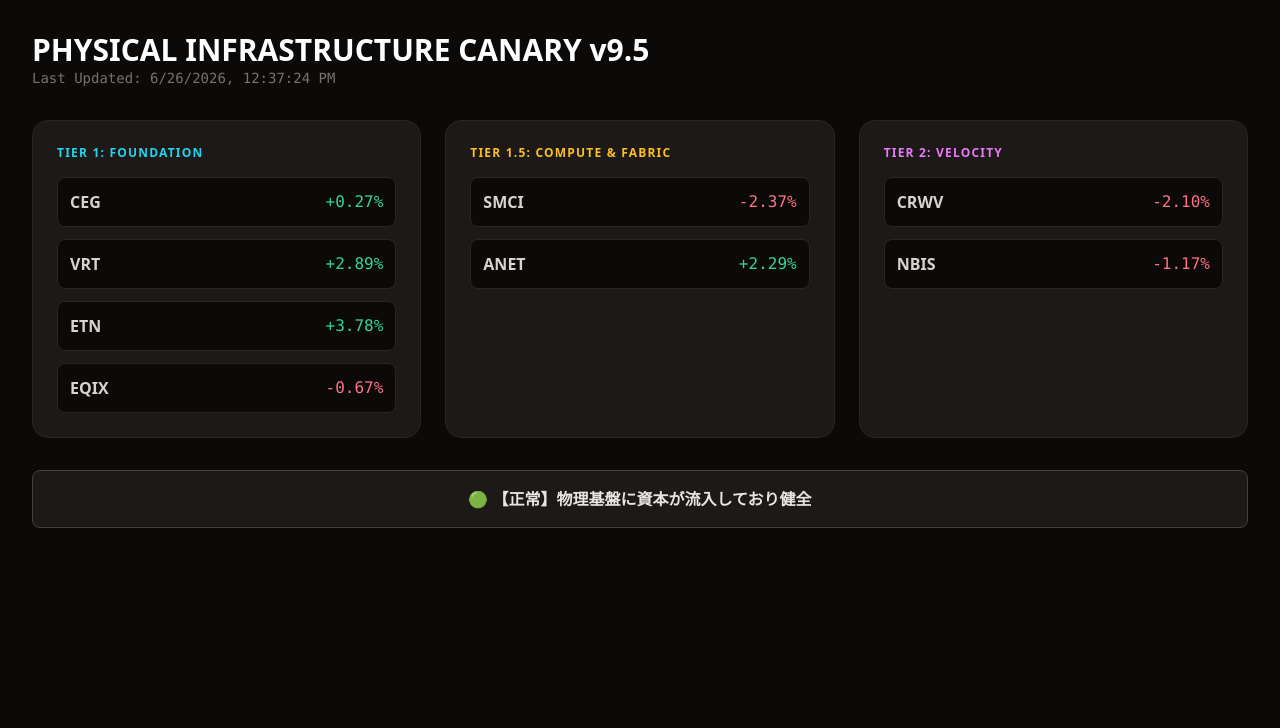
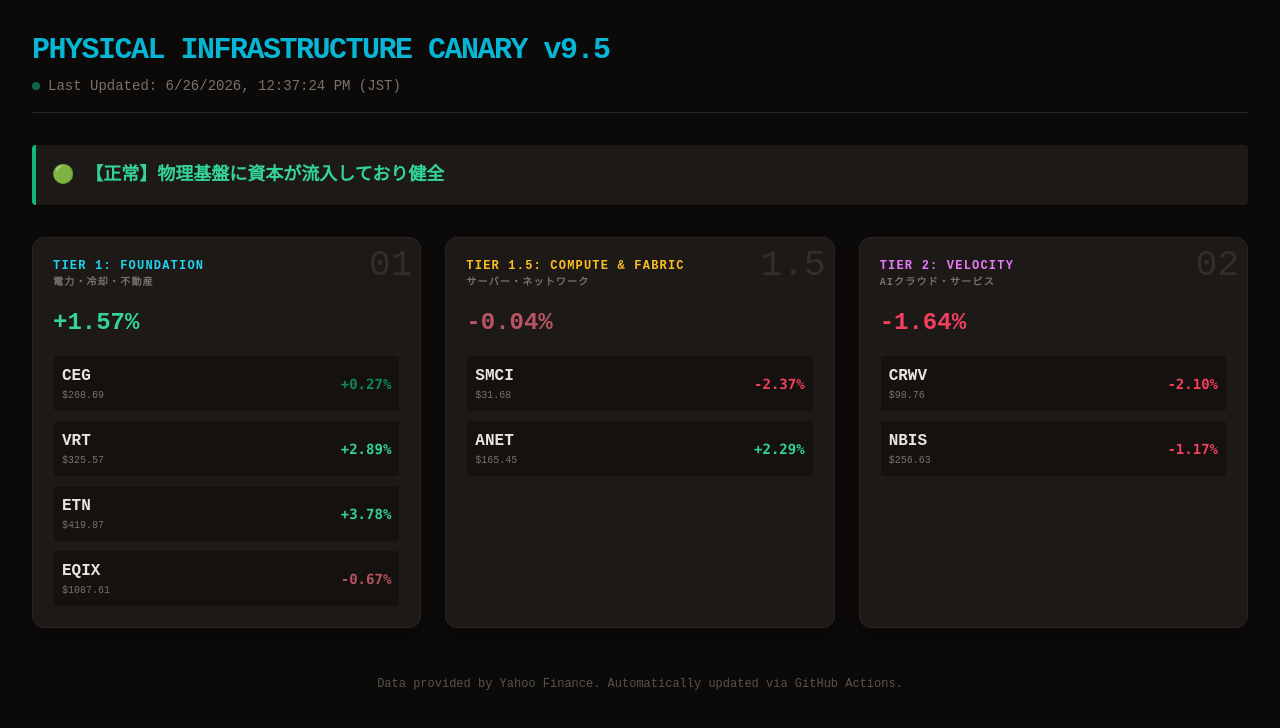
Before and after one commit to k1rpapa/aicollapse-canary-radar, a plain HTML site: page index.html in a window 1280 px wide. Drawn offline with nearby package versions, Linux system fonts and the light colour scheme.

Commit message:
Update index.html

```diff
--- a/index.html
+++ b/index.html
@@ -2,53 +2,107 @@
 <html lang="ja">
 <head>
     <meta charset="UTF-8">
-    <title>AI Infrastructure Canary Terminal v9.5</title>
+    <meta name="viewport" content="width=device-width, initial-scale=1.0">
+    <title>AI Infrastructure Canary Terminal</title>
     <script src="https://cdn.tailwindcss.com"></script>
+    <style>
+        body { font-family: 'Courier New', Courier, monospace; }
+        .blink { animation: blinker 1.5s linear infinite; }
+        @keyframes blinker { 50% { opacity: 0.3; } }
+    </style>
 </head>
-<body class="bg-stone-950 text-stone-200 p-8">
-    <header class="mb-8">
-        <h1 class="text-3xl font-black text-white">PHYSICAL INFRASTRUCTURE CANARY v9.5</h1>
-        <p id="timestamp" class="text-stone-500 font-mono text-sm">Waiting for data stream...</p>
+<body class="bg-stone-950 text-stone-200 p-4 md:p-8">
+    <header class="mb-8 border-b border-stone-800 pb-4">
+        <h1 class="text-2xl md:text-3xl font-black text-cyan-500 tracking-tighter">PHYSICAL INFRASTRUCTURE CANARY v9.5</h1>
+        <div class="flex items-center mt-2">
+            <div class="w-2 h-2 bg-emerald-500 rounded-full blink mr-2"></div>
+            <p id="timestamp" class="text-stone-500 text-xs md:text-sm">Connecting to orbital satellite...</p>
+        </div>
     </header>
 
+    <div id="status-display" class="mb-8 p-4 bg-stone-900 border-l-4 border-stone-600 rounded shadow-lg text-lg font-bold">
+        待機中: データの取得を開始します...
+    </div>
+
     <div class="grid grid-cols-1 md:grid-cols-3 gap-6" id="dashboard">
-        <div class="bg-stone-900 p-6 rounded-2xl border border-stone-800">
-            <h2 class="text-xs font-bold text-cyan-400 uppercase tracking-widest mb-4">Tier 1: Foundation</h2>
-            <div id="t1-list" class="space-y-3"></div>
+        <!-- Tier 1 -->
+        <div class="bg-stone-900 p-5 rounded-xl border border-stone-800 shadow-xl relative overflow-hidden">
+            <div class="absolute top-0 right-0 p-2 opacity-10"><span class="text-4xl">01</span></div>
+            <h2 class="text-xs font-bold text-cyan-400 uppercase tracking-widest mb-4">Tier 1: Foundation<br><span class="text-[10px] text-stone-500">電力・冷却・不動産</span></h2>
+            <div id="t1-avg" class="text-2xl font-black mb-4">-</div>
+            <div id="t1-list" class="space-y-2"></div>
         </div>
-        <div class="bg-stone-900 p-6 rounded-2xl border border-stone-800">
-            <h2 class="text-xs font-bold text-amber-400 uppercase tracking-widest mb-4">Tier 1.5: Compute & Fabric</h2>
-            <div id="t15-list" class="space-y-3"></div>
+
+        <!-- Tier 1.5 -->
+        <div class="bg-stone-900 p-5 rounded-xl border border-stone-800 shadow-xl relative overflow-hidden">
+            <div class="absolute top-0 right-0 p-2 opacity-10"><span class="text-4xl">1.5</span></div>
+            <h2 class="text-xs font-bold text-amber-400 uppercase tracking-widest mb-4">Tier 1.5: Compute & Fabric<br><span class="text-[10px] text-stone-500">サーバー・ネットワーク</span></h2>
+            <div id="t15-avg" class="text-2xl font-black mb-4">-</div>
+            <div id="t15-list" class="space-y-2"></div>
         </div>
-        <div class="bg-stone-900 p-6 rounded-2xl border border-stone-800">
-            <h2 class="text-xs font-bold text-fuchsia-400 uppercase tracking-widest mb-4">Tier 2: Velocity</h2>
-            <div id="t2-list" class="space-y-3"></div>
+
+        <!-- Tier 2 -->
+        <div class="bg-stone-900 p-5 rounded-xl border border-stone-800 shadow-xl relative overflow-hidden">
+            <div class="absolute top-0 right-0 p-2 opacity-10"><span class="text-4xl">02</span></div>
+            <h2 class="text-xs font-bold text-fuchsia-400 uppercase tracking-widest mb-4">Tier 2: Velocity<br><span class="text-[10px] text-stone-500">AIクラウド・サービス</span></h2>
+            <div id="t2-avg" class="text-2xl font-black mb-4">-</div>
+            <div id="t2-list" class="space-y-2"></div>
         </div>
     </div>
 
-    <div id="status-display" class="mt-8 p-4 bg-stone-900 border border-stone-700 rounded-lg text-center font-bold">
-        待機中: Pythonスクリプトでデータを生成してください
-    </div>
+    <footer class="mt-12 text-center text-stone-600 text-xs">
+        <p>Data provided by Yahoo Finance. Automatically updated via GitHub Actions.</p>
+    </footer>
 
     <script>
-        // ブラウザの制約を回避するため、データ取得ロジックを簡略化
+        function getColorClass(val) {
+            if (val > 1.0) return 'text-emerald-400';
+            if (val > 0) return 'text-emerald-500/70';
+            if (val < -1.0) return 'text-rose-500';
+            if (val < 0) return 'text-rose-400/70';
+            return 'text-stone-400';
+        }
+
         async function render() {
             try {
-                // セキュリティ制限回避のため、相対パスでのJSON取得を試行
-                const response = await fetch('./dashboard_data.json');
+                // キャッシュ回避のためにタイムスタンプを付与
+                const cacheBuster = new Date().getTime();
+                const response = await fetch(`./dashboard_data.json?t=${cacheBuster}`);
+
+                if (!response.ok) throw new Error('Data not found');
+
                 const data = await response.json();
 
-                document.getElementById('timestamp').innerText = `Last Updated: ${new Date(data.timestamp).toLocaleString()}`;
-                document.getElementById('status-display').innerText = data.status;
+                // タイムスタンプのフォーマット
+                const updateTime = new Date(data.timestamp);
+                document.getElementById('timestamp').innerText = `Last Updated: ${updateTime.toLocaleString()} (JST)`;
 
+                // ステータス表示の更新
+                const statusEl = document.getElementById('status-display');
+                statusEl.innerText = data.status;
+                // 色の調整
+                statusEl.className = 'mb-8 p-4 bg-stone-900 border-l-4 rounded shadow-lg text-lg font-bold ';
+                if(data.status.includes('🟢')) statusEl.classList.add('border-emerald-500', 'text-emerald-400');
+                else if(data.status.includes('🔴')) statusEl.classList.add('border-rose-500', 'text-rose-400', 'blink');
+                else if(data.status.includes('🟡') || data.status.includes('🟠')) statusEl.classList.add('border-amber-500', 'text-amber-400');
+                else statusEl.classList.add('border-stone-500', 'text-stone-300');
+
+                // 各Tierの更新
                 const configMapping = {
-                    'TIER_1': 't1-list',
-                    'TIER_1_5': 't15-list',
-                    'TIER_2': 't2-list'
+                    'TIER_1': { list: 't1-list', avg: 't1-avg' },
+                    'TIER_1_5': { list: 't15-list', avg: 't15-avg' },
+                    'TIER_2': { list: 't2-list', avg: 't2-avg' }
                 };
 
-                for (const [tierKey, containerId] of Object.entries(configMapping)) {
-                    const container = document.getElementById(containerId);
+                for (const [tierKey, ids] of Object.entries(configMapping)) {
+                    // 平均値の更新
+                    const avgVal = data.layers[tierKey];
+                    const avgEl = document.getElementById(ids.avg);
+                    avgEl.innerText = `${avgVal > 0 ? '+' : ''}${avgVal.toFixed(2)}%`;
+                    avgEl.className = `text-2xl font-black mb-4 ${getColorClass(avgVal)}`;
+
+                    // リストの更新
+                    const container = document.getElementById(ids.list);
                     container.innerHTML = '';
 
                     const tickers = data.config[tierKey];
@@ -56,21 +110,29 @@
                         const d = data.details[t];
                         if (!d) return;
 
+                        const color = getColorClass(d.change);
                         container.innerHTML += `
-                            <div class="flex justify-between p-3 bg-stone-950 rounded-lg border border-stone-800">
-                                <span class="font-bold text-stone-300">${t}</span>
-                                <span class="${d.change >= 0 ? 'text-emerald-400' : 'text-rose-400'} font-mono">
+                            <div class="flex justify-between items-center p-2 bg-stone-950/50 rounded border border-stone-800/50 hover:bg-stone-800 transition-colors">
+                                <div class="flex flex-col">
+                                    <span class="font-bold text-stone-200">${t}</span>
+                                    <span class="text-[10px] text-stone-500">$${d.price}</span>
+                                </div>
+                                <span class="${color} font-mono text-sm font-bold">
                                     ${d.change > 0 ? '+' : ''}${d.change.toFixed(2)}%
                                 </span>
                             </div>`;
                     });
                 }
             } catch (e) {
-                console.warn("データ取得待ちです...");
+                console.error(e);
+                document.getElementById('status-display').innerText = "🔴 データの取得に失敗しました。GitHub Actionsの実行を待っています。";
             }
         }
 
-        setInterval(render, 3000);
+        // 初回実行
+        render();
+        // 念のため定期的にリロード（JSONが更新されたか確認するため）
+        setInterval(render, 60000);
     </script>
 </body>
 </html>
```
